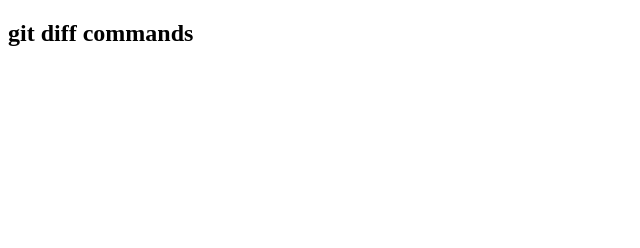
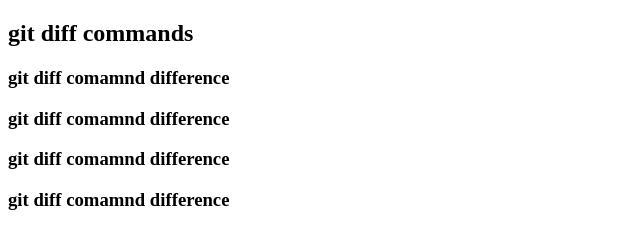
Before and after one commit to OracleNeon/git-diff, a plain HTML site: page index.html in a window 1280 px wide. Shown: the whole page, without its empty margins (0-640 px from the left). Drawn offline with Linux system fonts and the light colour scheme.

Commit message:
Fresh log add diff

```diff
--- a/index.html
+++ b/index.html
@@ -7,5 +7,9 @@
 </head>
 <body>
     <h2>git diff commands</h2>
+    <h3>git diff comamnd difference</h3>
+    <h3>git diff comamnd difference</h3>
+    <h3>git diff comamnd difference</h3>
+    <h3>git diff comamnd difference</h3>
 </body>
 </html>
```
